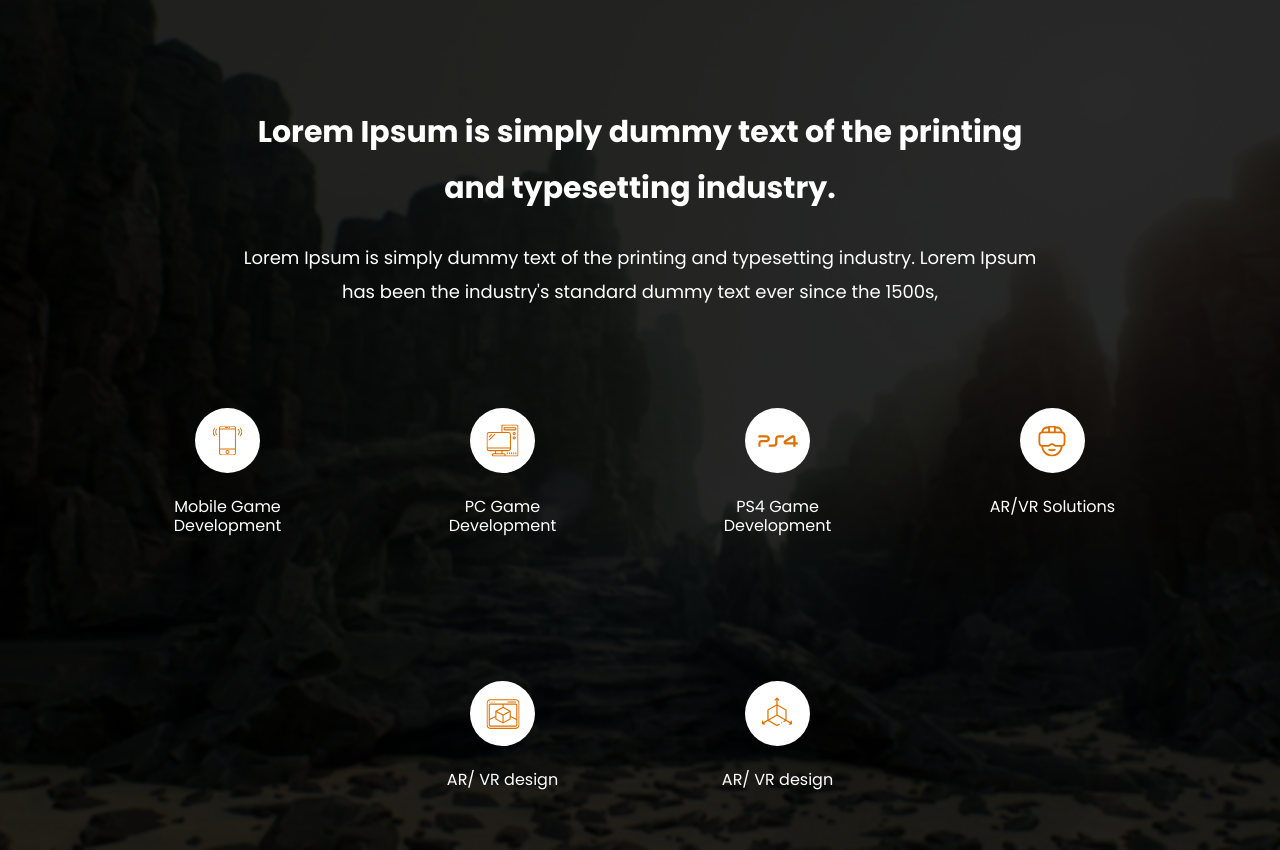
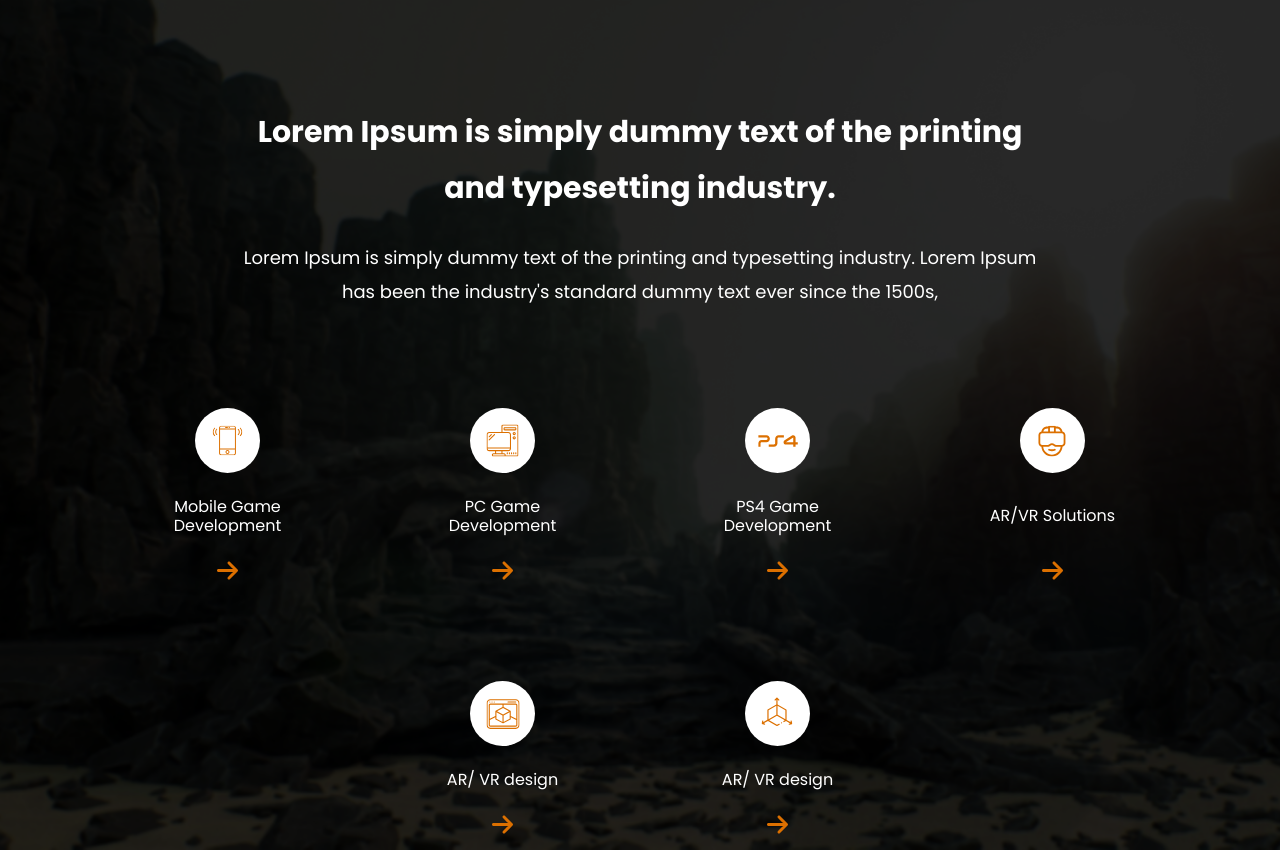
Before and after one commit to AshurMezan/gaming-website, a PHP site: page / in a window 1280 px wide. Shown: the part 2977-3827 px from the top of the page. Run offline with PHP 8.4, Linux system fonts and the light colour scheme.

Commit message:
Пофиксил баг с анимированной стрелкой

```diff
--- a/CSS/main.css
+++ b/CSS/main.css
@@ -340,10 +340,12 @@ header nav ul li.btn a:hover {
 /* Вторая строка — смещаем в центр */
 .features .info .block:nth-child(5) {
   grid-column: 2 / 3; /* вторая колонка */
+  width: 100%;
 }
 
 .features .info .block:nth-child(6) {
   grid-column: 3 / 4; /* третья колонка */
+  width: 100%;
 }
 .features .info .block {
   display: flex;
@@ -353,35 +355,48 @@ header nav ul li.btn a:hover {
   text-align: center;
 }
 
-/* Анимация стрелки: от левого края к правому */
-
-@keyframes slideArrowLoop {
-  0% {
-    transform: translateX(-60px);
-    opacity: 0;
-  }
-  20% {
-    opacity: 1;
-  }
-  80% {
-    opacity: 1;
-  }
-  100% {
-    transform: translateX(60px);
-    opacity: 0;
-  }
+.features .info .block:nth-child(4) {
+  justify-content: space-between;
 }
 
-/* Стрелка: изначально скрыта, вынесена влево */
-.features .info .block .arrow {
+/* Анимация стрелки: от левого края к правому */
+/* Скрываем анимированную стрелку по умолчанию */
+.features .info .block .arrow.animated {
   opacity: 0;
-  align-self: center;           /* центрируем по горизонтали */
+  position: absolute;           /* чтобы не занимала место */
+  left: 50%;
+  bottom: 0;
+  transform: translateX(-50%);
+  pointer-events: none;         /* не мешает кликам */
   transition: opacity 0.2s ease;
-  transform: translateX(-60px); /* стартовая позиция */
 }
 
-/* При наведении — запускаем бесконечную анимацию */
-.features .info .block:hover .arrow {
+/* Статическая стрелка — по умолчанию видна */
+.features .info .block .arrow.static {
+  transition: opacity 0.2s ease;
+}
+
+/* Обертка для позиционирования (добавим relative к .block) */
+.features .info .block {
+  position: relative;  /* важно! чтобы absolute работал внутри */
+  overflow: hidden;    /* скрываем выходящую анимацию */
+}
+
+/* === АНИМАЦИЯ ДВИЖЕНИЯ === */
+@keyframes arrowSlide {
+  0%   { transform: translateX(-70px); opacity: 0; }
+  15%  { opacity: 1; }
+  85%  { opacity: 1; }
+  100% { transform: translateX(50px);  opacity: 0; }
+}
+
+/* При наведении: скрываем статическую, показываем анимированную */
+.features .info .block:hover .arrow.static {
+  opacity: 0;
+}
+
+.features .info .block:hover .arrow.animated {
   opacity: 1;
-  animation: slideArrowLoop 1.8s ease-in-out infinite;
+  animation: arrowSlide 1.6s ease-in-out infinite;
 }
+/* Анимация закончилась */
--- a/index.html
+++ b/index.html
@@ -121,32 +121,56 @@
       <div class="block">
           <img src="IMG/info/phon.svg" alt="Телефон">
           <p class="poppins-regular">Mobile Game Development</p>
-          <img class="arrow" src="IMG/info/arrow.svg" alt="Указатель">
+          <!-- Статическая стрелка (всегда видна по умолчанию) -->
+          <img class="arrow static" src="IMG/info/arrow.svg" alt="Указатель">
+
+          <!-- Анимированная стрелка (скрыта, появляется при hover) -->
+          <img class="arrow animated" src="IMG/info/arrow.svg" alt="Указатель анимированный">
       </div>
         <div class="block">
             <img src="IMG/info/pc.svg" alt="ПК">
             <p class="poppins-regular">PC Game Development</p>
-            <img class="arrow" src="IMG/info/arrow.svg" alt="Указатель">
+            <!-- Статическая стрелка (всегда видна по умолчанию) -->
+            <img class="arrow static" src="IMG/info/arrow.svg" alt="Указатель">
+
+            <!-- Анимированная стрелка (скрыта, появляется при hover) -->
+            <img class="arrow animated" src="IMG/info/arrow.svg" alt="Указатель анимированный">
         </div>
         <div class="block">
             <img src="IMG/info/ps.svg" alt="PS">
             <p class="poppins-regular">PS4 Game Development</p>
-            <img class="arrow" src="IMG/info/arrow.svg" alt="Указатель">
+            <!-- Статическая стрелка (всегда видна по умолчанию) -->
+            <img class="arrow static" src="IMG/info/arrow.svg" alt="Указатель">
+
+            <!-- Анимированная стрелка (скрыта, появляется при hover) -->
+            <img class="arrow animated" src="IMG/info/arrow.svg" alt="Указатель анимированный">
         </div>
         <div class="block">
             <img src="IMG/info/vr.svg" alt="VR">
             <p class="poppins-regular">AR/VR Solutions</p>
-            <img class="arrow" src="IMG/info/arrow.svg" alt="Указатель">
+            <!-- Статическая стрелка (всегда видна по умолчанию) -->
+            <img class="arrow static" src="IMG/info/arrow.svg" alt="Указатель">
+
+            <!-- Анимированная стрелка (скрыта, появляется при hover) -->
+            <img class="arrow animated" src="IMG/info/arrow.svg" alt="Указатель анимированный">
         </div>
         <div class="block">
             <img src="IMG/info/AR.svg" alt="VR">
             <p class="poppins-regular">AR/ VR design</p>
-            <img class="arrow" src="IMG/info/arrow.svg" alt="Указатель">
+            <!-- Статическая стрелка (всегда видна по умолчанию) -->
+            <img class="arrow static" src="IMG/info/arrow.svg" alt="Указатель">
+
+            <!-- Анимированная стрелка (скрыта, появляется при hover) -->
+            <img class="arrow animated" src="IMG/info/arrow.svg" alt="Указатель анимированный">
         </div>
         <div class="block">
             <img src="IMG/info/models.svg" alt="3d-models">
             <p class="poppins-regular">AR/ VR design</p>
-            <img class="arrow" src="IMG/info/arrow.svg" alt="Указатель">
+            <!-- Статическая стрелка (всегда видна по умолчанию) -->
+            <img class="arrow static" src="IMG/info/arrow.svg" alt="Указатель">
+
+            <!-- Анимированная стрелка (скрыта, появляется при hover) -->
+            <img class="arrow animated" src="IMG/info/arrow.svg" alt="Указатель анимированный">
         </div>
     </div>
   </div>
```
